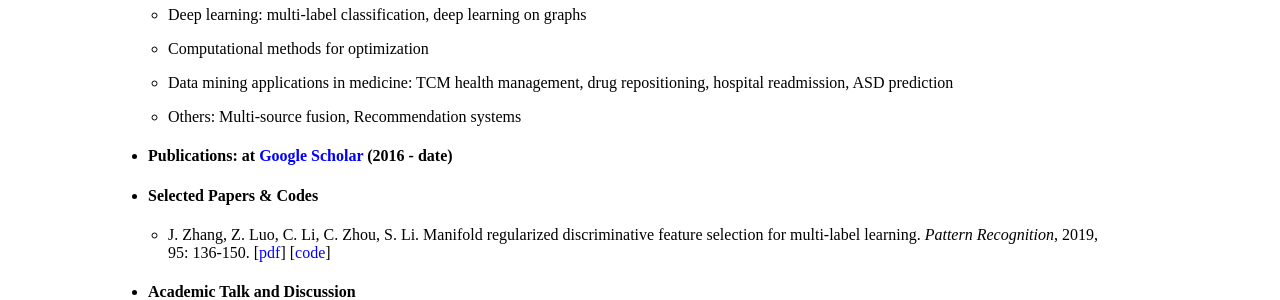
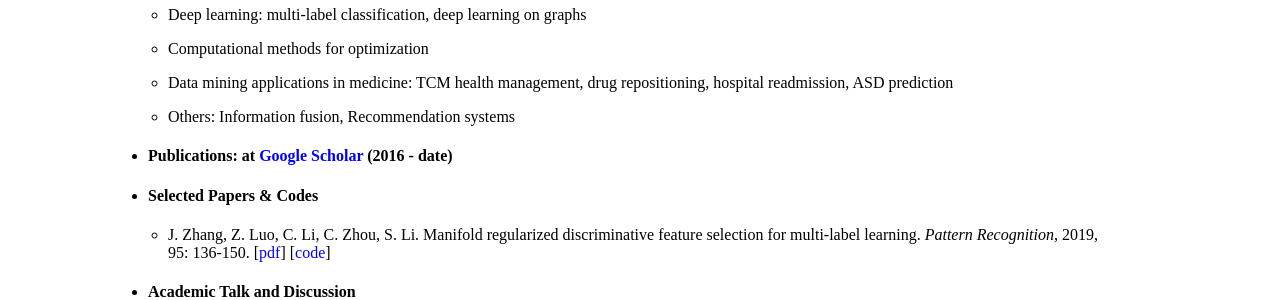
Before and after one commit to jiazhang-ml/jiazhang-ml.github.io, a Jekyll site: the page built from index.md, in a window 1280 px wide. Shown: the part 501-801 px from the top of the page. Built offline with Jekyll 4.4.1, drawn with Linux system fonts in a browser that asks for light colours.

Commit message:
Update index.md

```diff
--- a/index.md
+++ b/index.md
@@ -30,7 +30,7 @@ Mailing Address: Scientific Research Building #304, Haiyun Park, Xiamen Universi
 
     * Data mining applications in medicine: TCM health management, drug repositioning, hospital readmission, ASD prediction
 
-    * Others: Multi-source fusion, Recommendation systems
+    * Others: Information fusion, Recommendation systems
 
 * #### Publications: at [Google Scholar](https://scholar.google.com.hk/citations?user=yBaTk-gAAAAJ&hl=en) (2016 - date)
 
```
